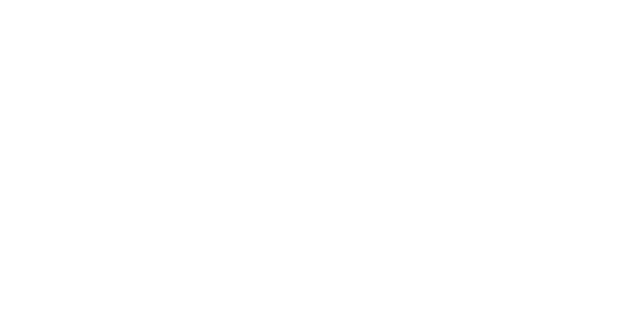
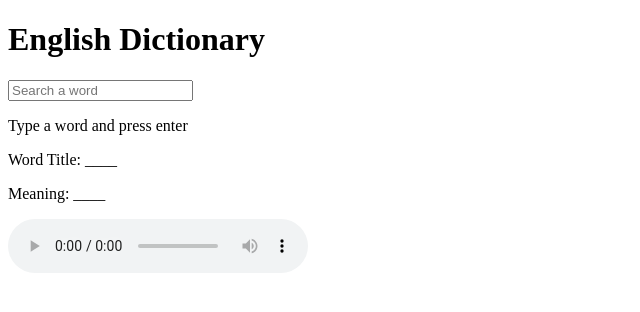
Before and after one commit to yasermaly/english-dictionary, a plain HTML site: page index.html in a window 1280 px wide. Shown: the whole page, without its empty margins (0-640 px from the left). Drawn offline with Linux system fonts and the light colour scheme.

Commit message:
completed html markup

```diff
--- a/index.html
+++ b/index.html
@@ -7,5 +7,16 @@
     <script src="script.js" defer></script>
     <title>English Dictionary</title>
   </head>
-  <body></body>
+  <body>
+    <div class="container">
+      <h1 class="heading">English Dictionary</h1>
+      <input placeholder="Search a word" type="text" class="input" id="input" />
+      <p class="info-text" id="info-text">Type a word and press enter</p>
+      <div class="meaning-container" id="meaning-container">
+        <p>Word Title: <span class="title" id="title">____</span></p>
+        <p>Meaning: <span class="meaning" id="meaning">____</span></p>
+        <audio src="" controls id="audio"></audio>
+      </div>
+    </div>
+  </body>
 </html>
```
